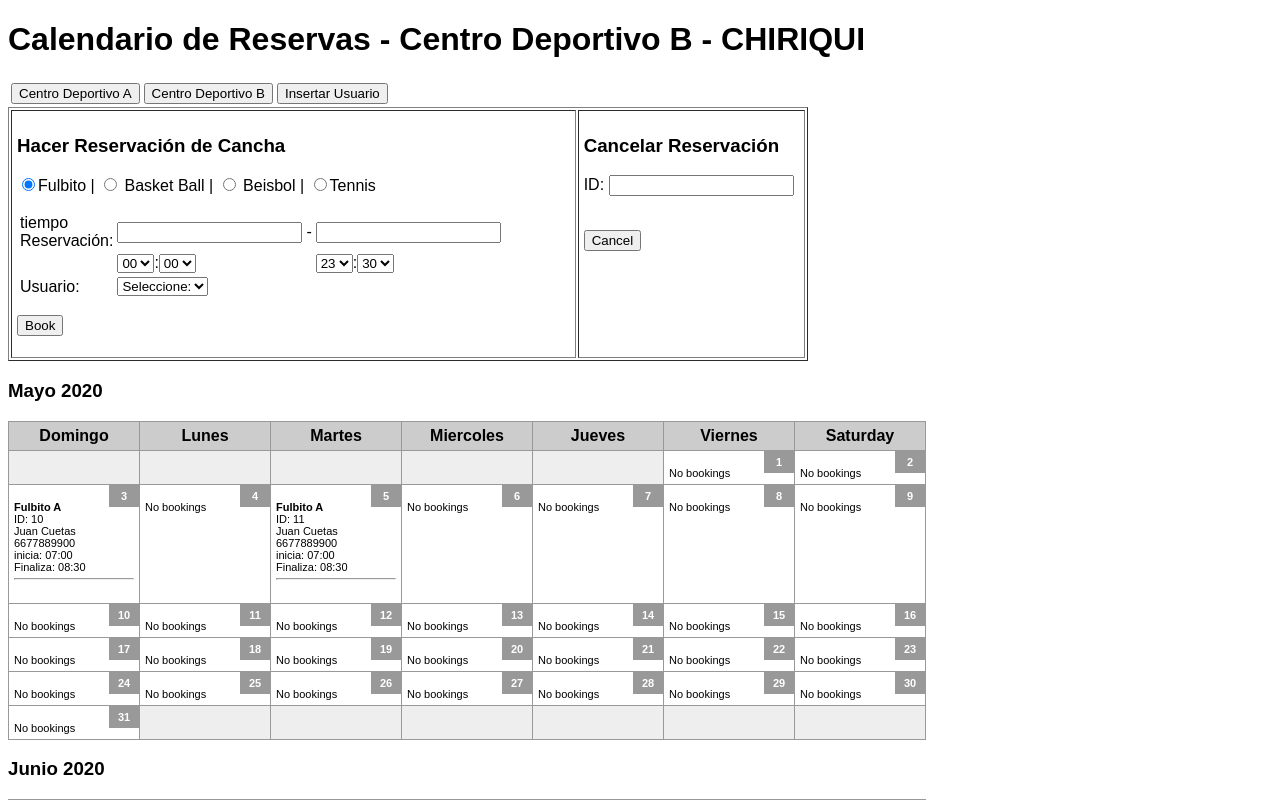
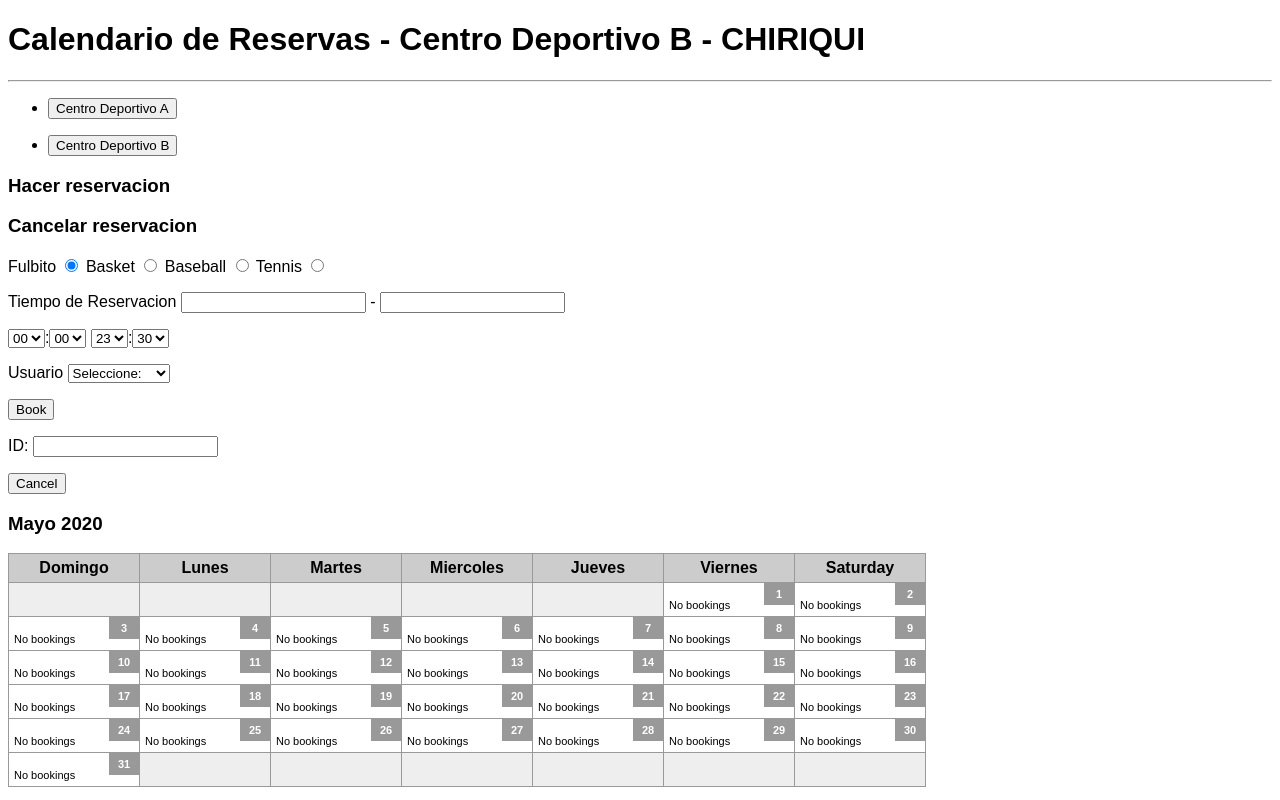
Before and after one commit to rikrdo1020/PaginaReservas, a PHP site: page / in a window 1280 px wide. Shown: the top 800 px of the page. Run offline with PHP 8.4, Linux system fonts and the light colour scheme; data comes from the database, SQL or seed files in the repository; data that the repository does not hold is empty.

Commit message:
nuevo index con mod de css

```diff
--- a/php2/index.php
+++ b/php2/index.php
@@ -5,11 +5,11 @@
 <style>
 <?php
 // Verificamos la conexión con el servidor y la base de datos
-  $mysqli = new mysqli('localhost', 'bookc_usr', 'bookc_pwd01', 'reservascourt2');
+  $mysqli = new mysqli('localhost', 'test', 'test', 'reservascourt2');
 ?>
 html *
 {
-   font-family: Arial !important;
+   font-family: Arial !important;*/
 }
 table.calendar {
 	border-left: 1px solid #999;
@@ -65,6 +65,12 @@ td.calendar-day, td.calendar-day-np {
 <meta content="text/html; charset=utf-8" http-equiv="Content-Type" />
 <title>Booking calendar - DEMO</title>
 <link href="jquery-ui.css" rel="stylesheet">
+
+<!-- CUSTOM CSS-->
+<link rel="stylesheet" href="style.css">
+<!-- PT SANS FONT -->
+<link href="https://fonts.googleapis.com/css2?family=PT+Sans:wght@400;700&display=swap" rel="stylesheet">
+
 <script src="jquery-1.10.2.js"></script>
 <script src="jquery-ui.js"></script>
 <!--<script src="lang/datepicker-fi.js"></script>-->
@@ -92,46 +98,60 @@ td.calendar-day, td.calendar-day-np {
 </head>
 
 <body>
-
+	<div class="titulo">
 		<h1>Calendario de Reservas - Centro Deportivo B - CHIRIQUI</h1>
-<table>
-<tr>
-<td>
-      <button onclick="window.location.href = 'http://reservaciones/index.php';">Centro Deportivo A</button>
-</td>
-<td>
-      <button onclick="window.location.href = 'http://reservaciones/index.php';">Centro Deportivo B</button>
-</td>
-
-<td>
-      <button onclick="window.location.href = 'http://reservaciones/formulario.php';">Insertar Usuario</button>
-</td>
+	</div>
+	<hr>
+	<div class="container">
+		<div class="nav-main">
+			<nav class="nav-main">
+				<ul class="nav-menu">
+					<li><button onclick="window.location.href = 'http://192.168.1.11/php3/index.php';" class="btn">Centro Deportivo A</button></li>
+				</ul>
+				<ul>
+					<li><button onclick="window.location.href = 'http://192.168.1.11/php2/index.php';" class="btn">Centro Deportivo B</button></li>
+				</ul>
+			</nav>
 
 
-</tr>
-</table>
-<table border="1" cellpadding="5" width="800">
-	<tr>
-		<td valign="top">
-		<form action="book.php" method="post">
-			<h3>Hacer Reservación de Cancha</h3>
-			<p><input checked="checked" name="item" type="radio" value="1" />Fulbito
-			| <input name="item" type="radio" value="2" /> Basket Ball
-			| <input name="item" type="radio" value="3" /> Beisbol |
-			<input name="item" type="radio" value="4" />Tennis</p>
-			<table style="width: 70%">
+		</div>
+	</div>
+	<div class="input-boxes">
+	<h3>Hacer reservacion</h3>
+	<h3>Cancelar reservacion</h3>
+	</div>
+	<div class="input-boxes">
+		<div class="box">
 
+			<form action="book.php" method="POST">
 
+					<p class="radio-box">
+						<Label class="label-container">Fulbito
+						<input checked="checked" name="item" type="radio" value="1"/>
+						<span class="checkmark"></span>
+						</Label>
+						<Label class="label-container">Basket
+						<input  name="item" type="radio" value="1"/>
+						<span class="checkmark"></span>
+						</Label>
+						<Label class="label-container">Baseball
+						<input  name="item" type="radio" value="1"/>
+						<span class="checkmark"></span>
+						</Label>
+						<Label class="label-container">Tennis
+						<input  name="item" type="radio" value="1"/>
+						<span class="checkmark"></span>
+						</Label>
+					</p>
 
-					<td>tiempo Reservación:</td>
-					<td>
-			<input id="from" name="start_day" required="" type="text" /></td>
-					<td>-</td>
-					<td><input id="to" name="end_day" required="" type="text" /></td>
-				</tr>
-				<tr>
-					<td>&nbsp;</td>
-					<td> <select name="start_hour">
+					<p>
+						<Label>Tiempo de Reservacion</Label>
+						<input id="from" name="start_day" required="" type="text" />
+						<Label> - </Label>
+						<input id="to" name="end_day" required="" type="text" />
+					</p>
+					<p>
+						<select name="start_hour">
 							<option selected="selected">00</option>
 							<option>01</option>
 							<option>02</option>
@@ -159,9 +179,9 @@ td.calendar-day, td.calendar-day-np {
 							</select>:<select name="start_minute">
 							<option selected="selected">00</option>
 							<option>30</option>
-			</select></td>
-					<td>&nbsp;</td>
-					<td><select name="end_hour">
+						</select>
+
+						<select name="end_hour">
 							<option>00</option>
 							<option>01</option>
 							<option>02</option>
@@ -189,42 +209,39 @@ td.calendar-day, td.calendar-day-np {
 							</select>:<select name="end_minute">
 							<option>00</option>
 							<option selected="selected">30</option>
-			</select></td>
-				</tr>
-<tr>
-					<td>Usuario:</td>
-					<td> <select name="usuario">
+						</select>
+					</p>
+					<p>
+						<Label>Usuario</Label>
+						<select name="usuario">
 							<option value="0">Seleccione:</option>
 							<?php
 							// Realizamos la consulta para extraer los datos
-          $query = $mysqli -> query ("SELECT * FROM usuario_view");
+							$query = $mysqli -> query ("SELECT * FROM usuario");
 							while ($valores = mysqli_fetch_array($query)) {
 							// En esta sección estamos llenando el select con datos extraidos de una base de datos.
 								echo '<option value="'.$valores[id_usuario].'">'.$valores[nombre_completo].'</option>';
 							}
 							?>
-      </select></td>
-					<td>&nbsp;</td>
-					<td>&nbsp;</td>
-				</tr>
-			</table>
-			<p>
+						</select>
+					</p>
+					<p class="btn-book">
+						<input name="book" type="submit" value="Book"/>
+					</p>
 
-			<input name="book" type="submit" value="Book" />
 			</form>
-		</td>
-		<td valign="top">
-		<h3>Cancelar Reservación</h3>
-		<form action="cancel.php" method="post">
-			<p></p>
-			ID: <input name="id" required="" type="text" /><br />
-			<br>
-			</p>
-			<p><input name="cancel" type="submit" value="Cancel" /></p>
+		</div>
+        <div>
+
+            <form action="cancel.php" method="POST">
+                <p>ID: <input name="id" required="" type="text" /></p>
+                <p class="btn-book"><input name="cancel" type="submit" value="Cancel" /></p>
             </form>
-		</td>
-	</tr>
-</table>
+		</div>
+	</div>
+
+
+
 <?php
 /* draws a calendar */
 function draw_calendar($month,$year){
@@ -275,7 +292,8 @@ function draw_calendar($month,$year){
 
 			$result = mysqli_query($conn, $sql);
 
-    		if (mysqli_num_rows($result) > 0) {
+			//mysqli_num_rows($result
+    		if (false > 0) {
     			// output data of each row
     			while($row = mysqli_fetch_assoc($result)) {
 					if($row["canceled"] == 1) $calendar .= "<font color=\"grey\"><s>";
```
Lines whose indentation alone changed are shown as unchanged.
